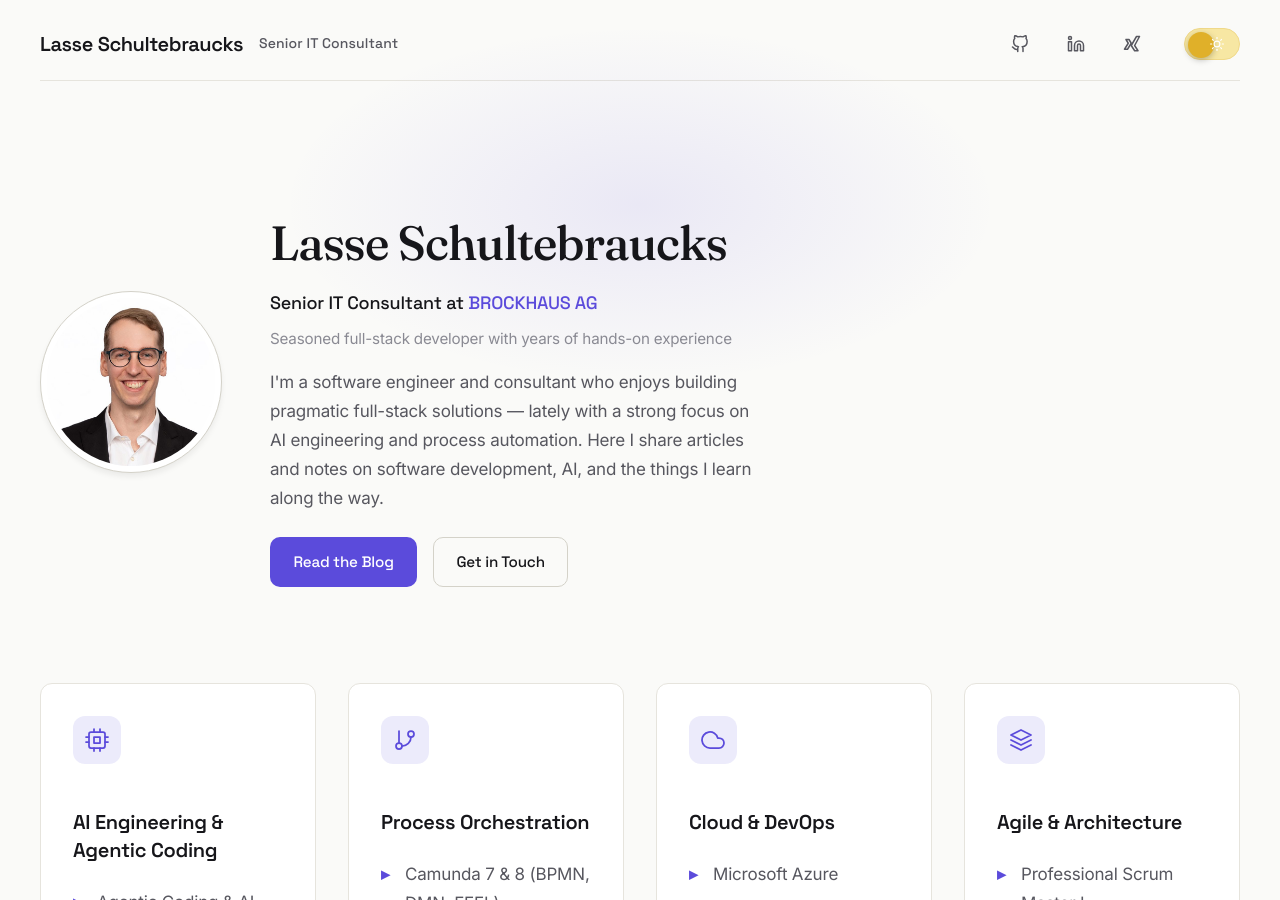
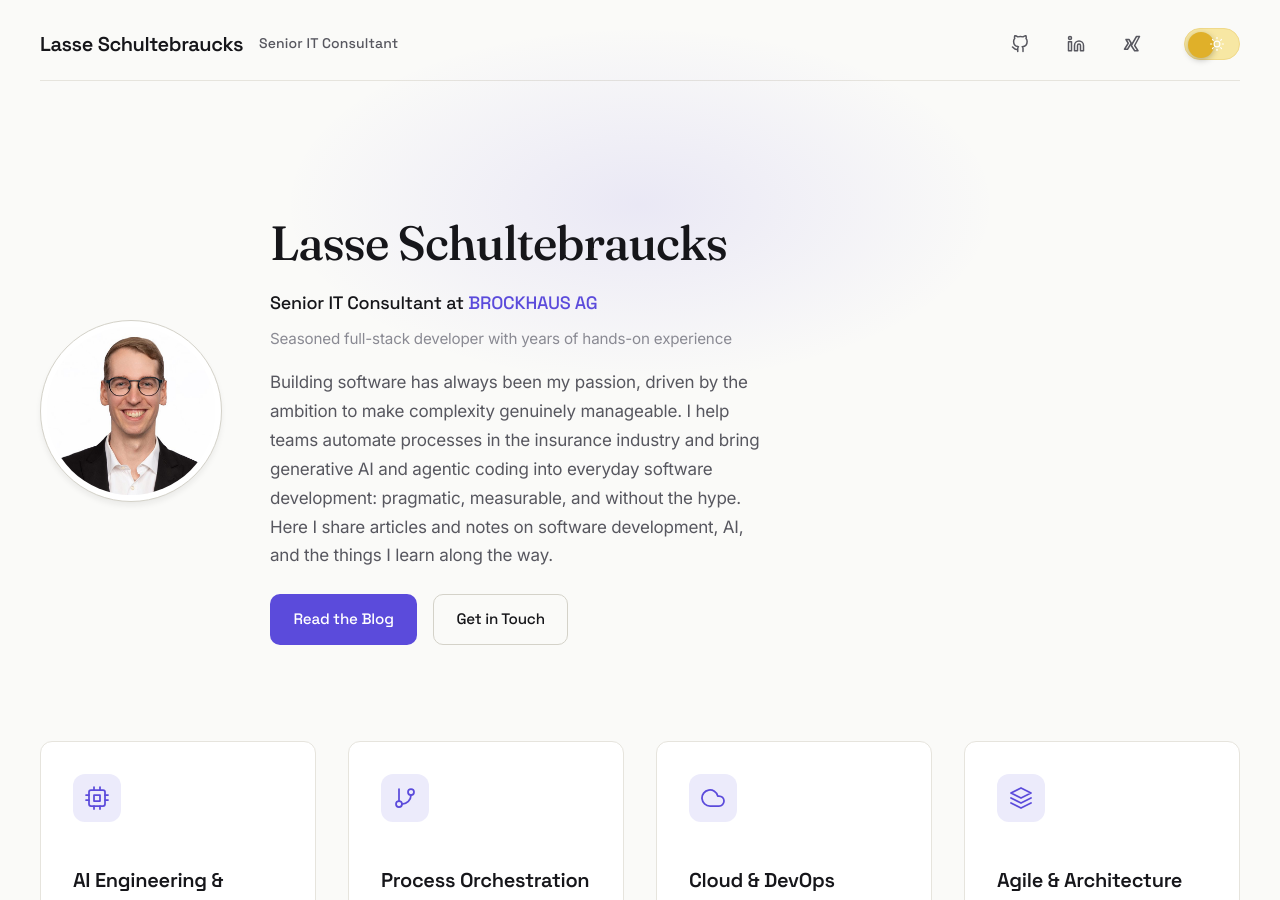
Before and after one commit to LSchultebraucks/lschultebraucks.github.io, a Jekyll site: the page built from index.html, in a window 1280 px wide and 900 px high. Built offline with Jekyll 4.4.1, drawn with Linux system fonts in a browser that asks for light colours.

Commit message:
Rewrite homepage intro around AI engineering focus
Co-Authored-By: Claude Opus 5 <noreply@anthropic.com>

```diff
--- a/index.html
+++ b/index.html
@@ -12,7 +12,7 @@ title: Home
       <h1>Lasse Schultebraucks</h1>
       <p class="subtitle">Senior IT Consultant at <a href="https://www.brockhaus-ag.de/" target="_blank" rel="noopener noreferrer">BROCKHAUS AG</a></p>
       <p class="experience">Seasoned full-stack developer with years of hands-on experience</p>
-      <p class="intro">I'm a software engineer and consultant who enjoys building pragmatic full-stack solutions &mdash; lately with a strong focus on AI engineering and process automation. Here I share articles and notes on software development, AI, and the things I learn along the way.</p>
+      <p class="intro">Building software has always been my passion, driven by the ambition to make complexity genuinely manageable. I help teams automate processes in the insurance industry and bring generative AI and agentic coding into everyday software development: pragmatic, measurable, and without the hype. Here I share articles and notes on software development, AI, and the things I learn along the way.</p>
       <div class="hero-actions">
         <a href="{{ '/menu/blog.html' | relative_url }}" class="btn btn-primary">Read the Blog</a>
         <a href="#contact" class="btn btn-secondary">Get in Touch</a>
```
